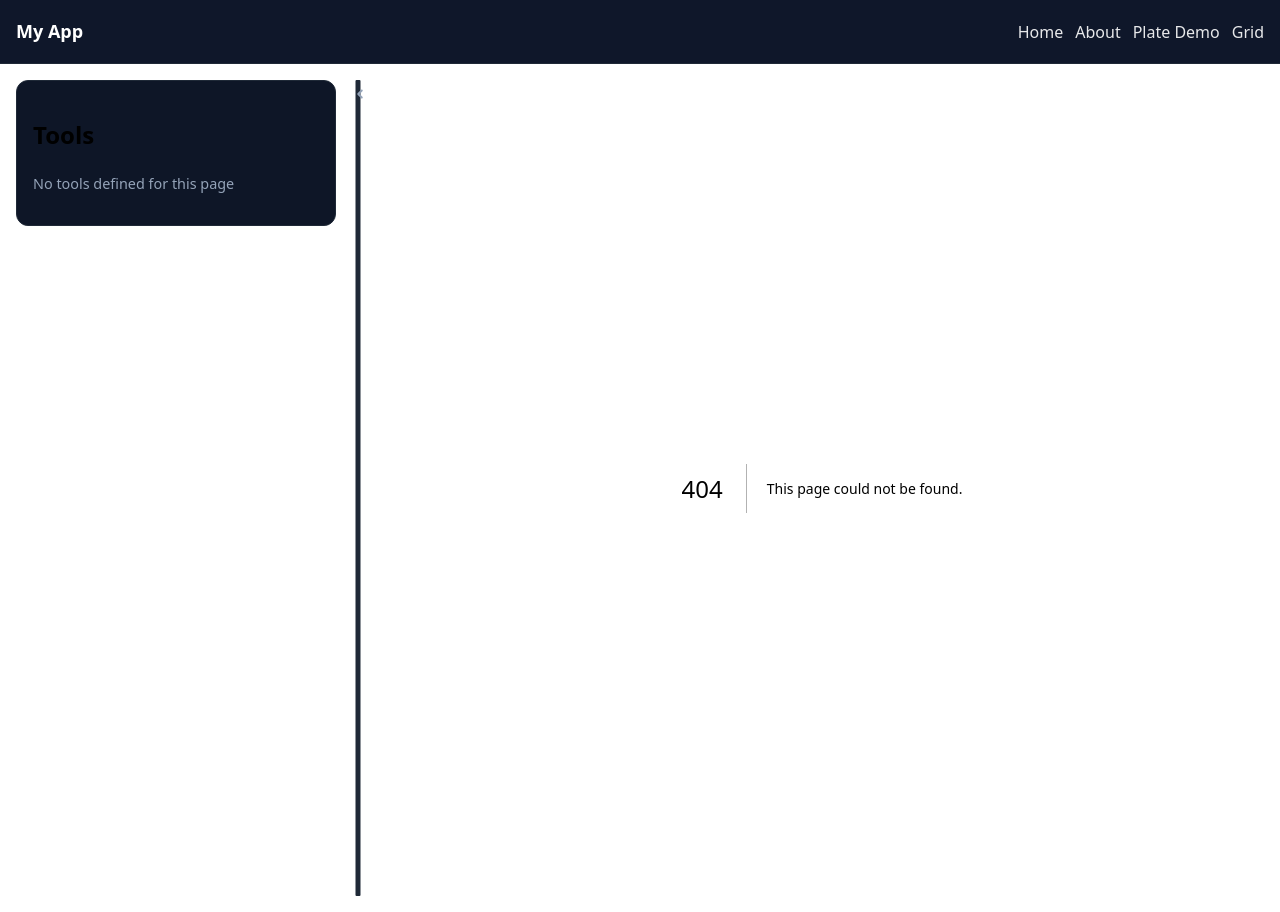
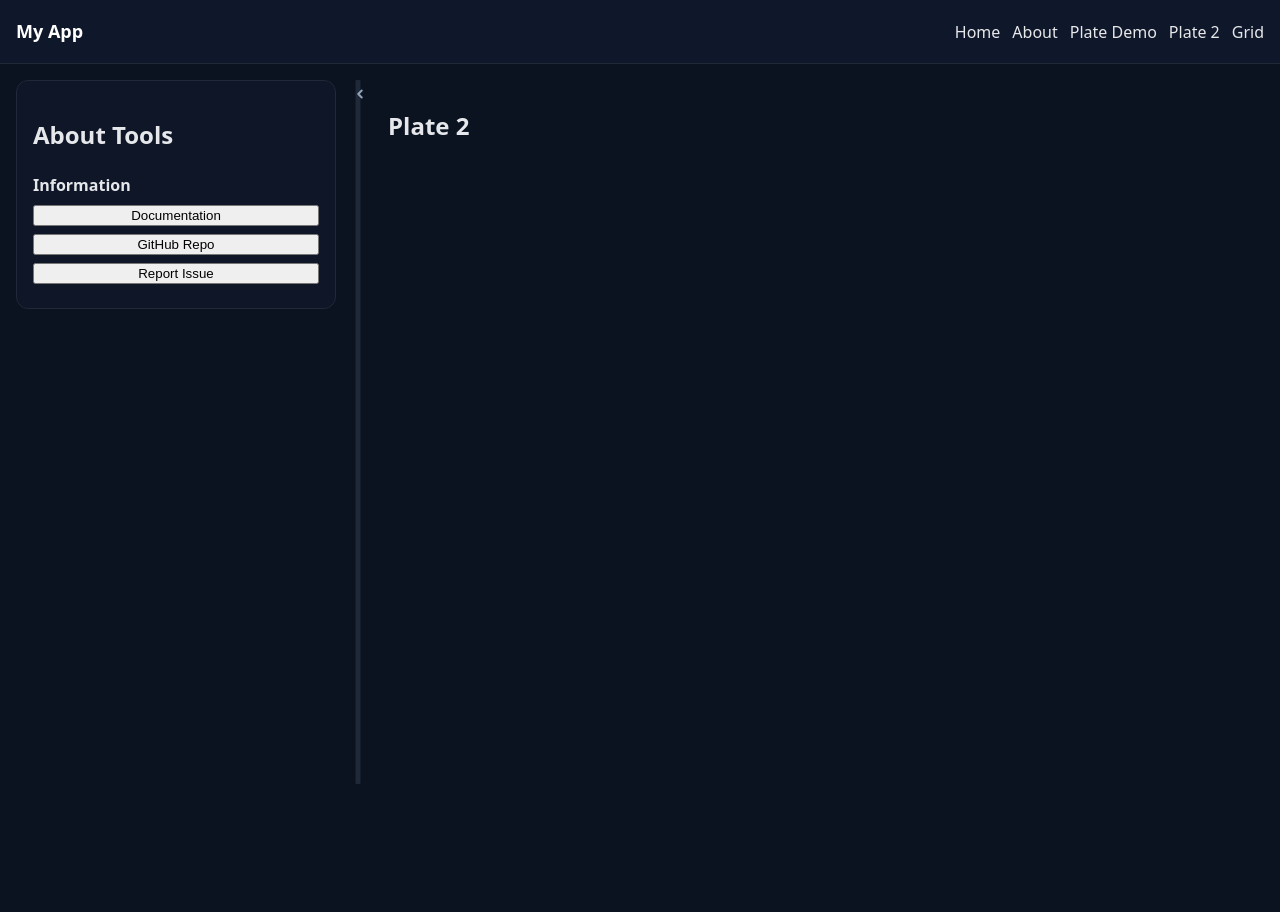
Before and after one commit to duncanscott/plate-demo, a Next.js app: page /plate2 in a window 1280 px wide. Before the commit this address had no page. After the commit the page ends 800 px from the top, so only its background shows below. Built offline with nearby package versions, Linux system fonts and the light colour scheme.

Commit message:
in progress

```diff
--- a/src/app/layout.tsx
+++ b/src/app/layout.tsx
@@ -25,6 +25,7 @@ export default function RootLayout({
                 <Link href="/">Home</Link>
                 <Link href="/about">About</Link>
                 <Link href="/plate">Plate Demo</Link>
+                <Link href="/plate2">Plate 2</Link>
                 <Link href="/grid">Grid</Link>
               </nav>
             </header>
--- /dev/null
+++ b/src/app/plate2/page.tsx
@@ -0,0 +1,32 @@
+'use client';
+
+import { useMemo } from 'react';
+import { useTools } from "@/components/layout/ToolsContext";
+
+export default function Plate2Page() {
+    const tools = useMemo(() => (
+        <section className="tool-section">
+            <h2>About Tools</h2>
+            <div>
+                <h3 style={{ fontSize: '1rem', margin: '0 0 0.5rem' }}>Information</h3>
+                <button style={{ display: 'block', width: '100%', marginBottom: '0.5rem' }}>
+                    Documentation
+                </button>
+                <button style={{ display: 'block', width: '100%', marginBottom: '0.5rem' }}>
+                    GitHub Repo
+                </button>
+                <button style={{ display: 'block', width: '100%', marginBottom: '0.5rem' }}>
+                    Report Issue
+                </button>
+            </div>
+        </section>
+    ), []);
+
+    useTools(tools, []);
+
+    return (
+    <section style={{ display: "grid", gap: "1rem" }}>
+      <h2>Plate 2</h2>
+    </section>
+    );
+}
```
